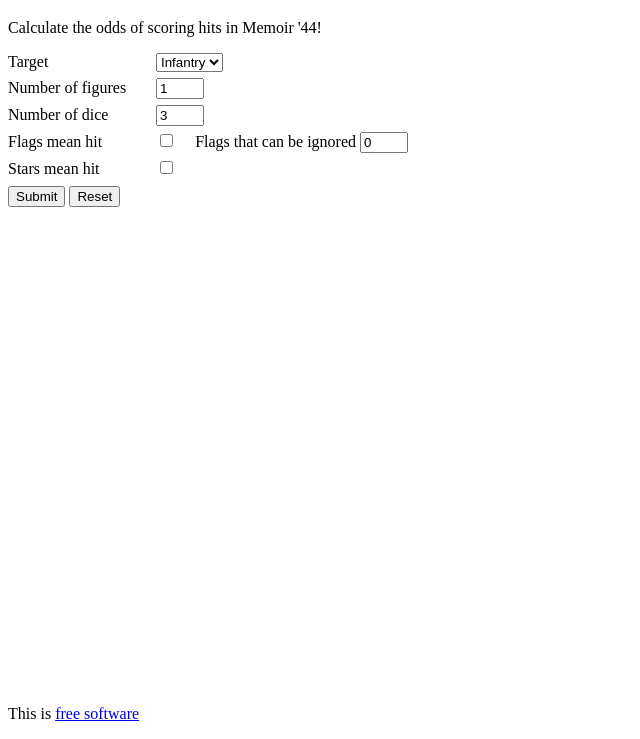
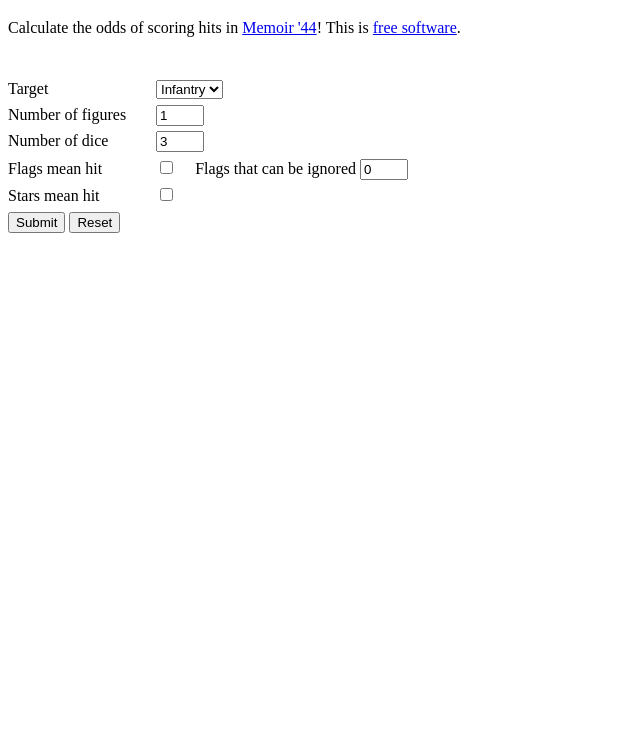
Before and after one commit to xpmatteo/memoir-helper, a website: page index.html in a window 1280 px wide. Shown: the part 61-800 px from the top of the page, without its empty margins (0-640 px from the left). Drawn offline with nearby package versions, Linux system fonts and the light colour scheme.

Commit message:
Removed footer

```diff
--- a/index.html
+++ b/index.html
@@ -13,10 +13,8 @@
         #results td {
             text-align: right;
         }
-        footer {
-            position: fixed;
-            bottom: 0;
-            width: 100%;
+        #preamble {
+            padding-bottom: 20pt;
         }
     </style>
     <script src="https://unpkg.com/mustache@4.2.0" integrity="sha384-w1w4OJZe53/hPslZL3huM7kr/RQ+IXfaVeO5Tx0boUDt0ZTA8dwJ5OjxjpWOtw14" crossorigin="anonymous"></script>
@@ -86,7 +84,12 @@
 </head>
 <body>
     <h1>Memoir helper</h1>
-    <p>Calculate the odds of scoring hits in Memoir '44!</p>
+
+    <p id="preamble">
+        Calculate the odds of scoring hits in <a href="https://www.daysofwonder.com/memoir-44/">Memoir '44</a>!
+        This is <a href="https://github.com/xpmatteo/memoir-helper">free software</a>.
+    </p>
+
     <form action="." >
         <label for="target">Target</label>
         <select id="target" name="target">
@@ -112,12 +115,6 @@
         <input type="submit">
         <input type="reset" onclick="resetPage()">
     </form>
-
-
     <div id="output"></div>
-
-    <footer>
-        <p>This is <a href="https://github.com/xpmatteo/memoir-helper">free software</a></p>
-    </footer>
 </body>
 </html>
```
